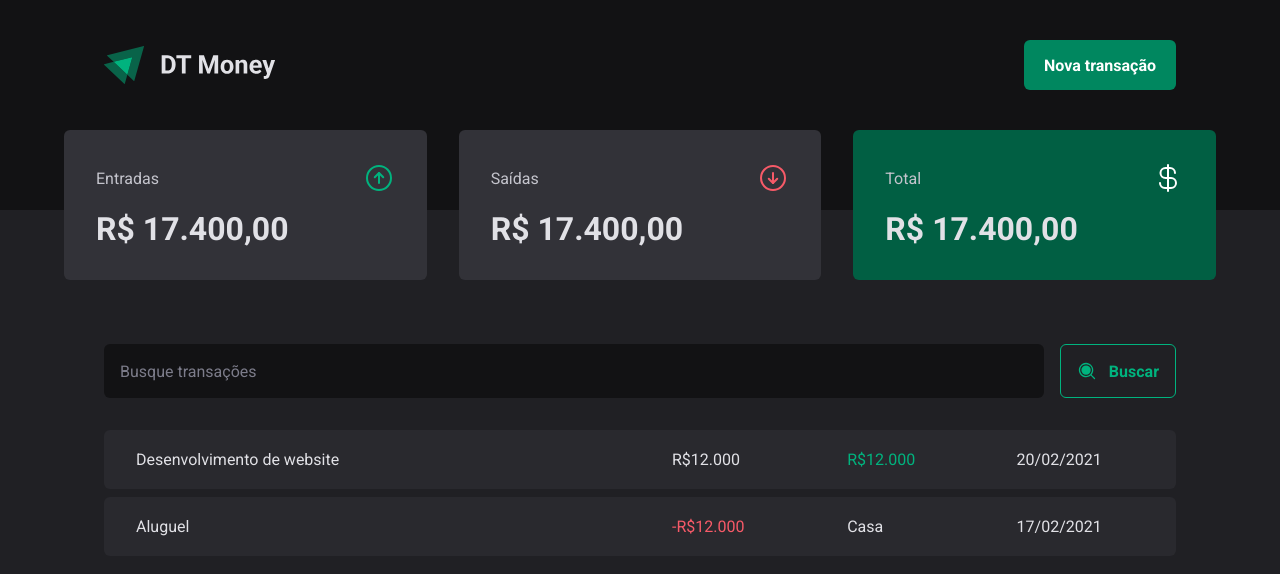
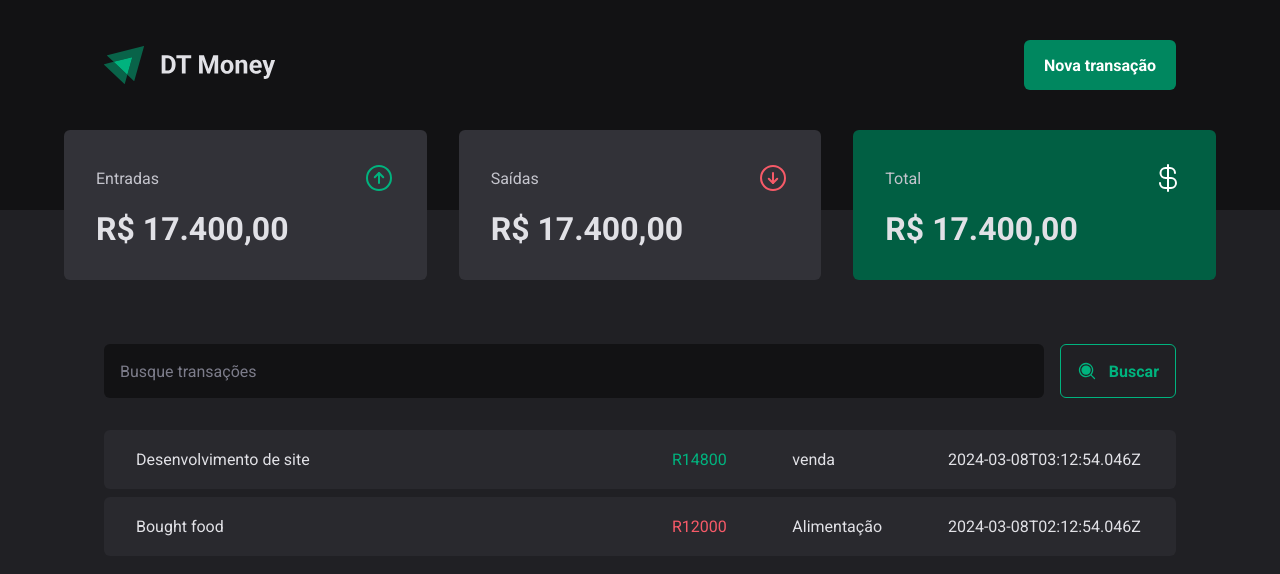
Before and after one commit to ssisaias/dtmoney, a React (Vite) app: page / in a window 1280 px wide. Shown: the top 574 px of the page. Built offline with nearby package versions, Linux system fonts and the light colour scheme; data requests are answered from the project's data file.

Commit message:
Use fetch to sample a request from front end to the mocked json-server

```diff
--- a/src/pages/Transactions/index.tsx
+++ b/src/pages/Transactions/index.tsx
@@ -1,3 +1,4 @@
+import { useEffect, useState } from "react";
 import { Header } from "../../components/Header";
 import { Summary } from "../../components/Summary";
 import { SearchForm } from "./components/SearchForm";
@@ -7,7 +8,28 @@
   TransactionsTable,
 } from "./styles";
 
+interface Transaction {
+  id: number;
+  description: string;
+  type: "income" | "outcome";
+  price: number;
+  category: string;
+  createdAt: string;
+}
+
 export function Transactions() {
+  const [transactions, setTransactions] = useState<Transaction[]>([]);
+
+  async function loadTransactions() {
+    const response = await fetch("http://localhost:3333/transactions");
+    const data = await response.json();
+    setTransactions(data);
+  }
+
+  useEffect(() => {
+    loadTransactions();
+  }, []);
+
   return (
     <div>
       <Header />
@@ -16,22 +38,18 @@
         <SearchForm />
         <TransactionsTable>
           <tbody>
-            <tr>
-              <td width="50%">Desenvolvimento de website</td>
-              <td>R$12.000</td>
-              <td>
-                <PriceHighlight variant="income">R$12.000</PriceHighlight>
-              </td>
-              <td>20/02/2021</td>
-            </tr>
-            <tr>
-              <td width="50%">Aluguel</td>
-              <td>
-                <PriceHighlight variant="outcome">-R$12.000</PriceHighlight>
-              </td>
-              <td>Casa</td>
-              <td>17/02/2021</td>
-            </tr>
+            {transactions.map((transaction) => (
+              <tr key={transaction.id}>
+                <td width="50%">{transaction.description}</td>
+                <td>
+                  <PriceHighlight
+                    variant={transaction.type}
+                  >{`R${transaction.price}`}</PriceHighlight>
+                </td>
+                <td>{transaction.category}</td>
+                <td>{transaction.createdAt}</td>
+              </tr>
+            ))}
           </tbody>
         </TransactionsTable>
       </TransactionsContainer>
```
